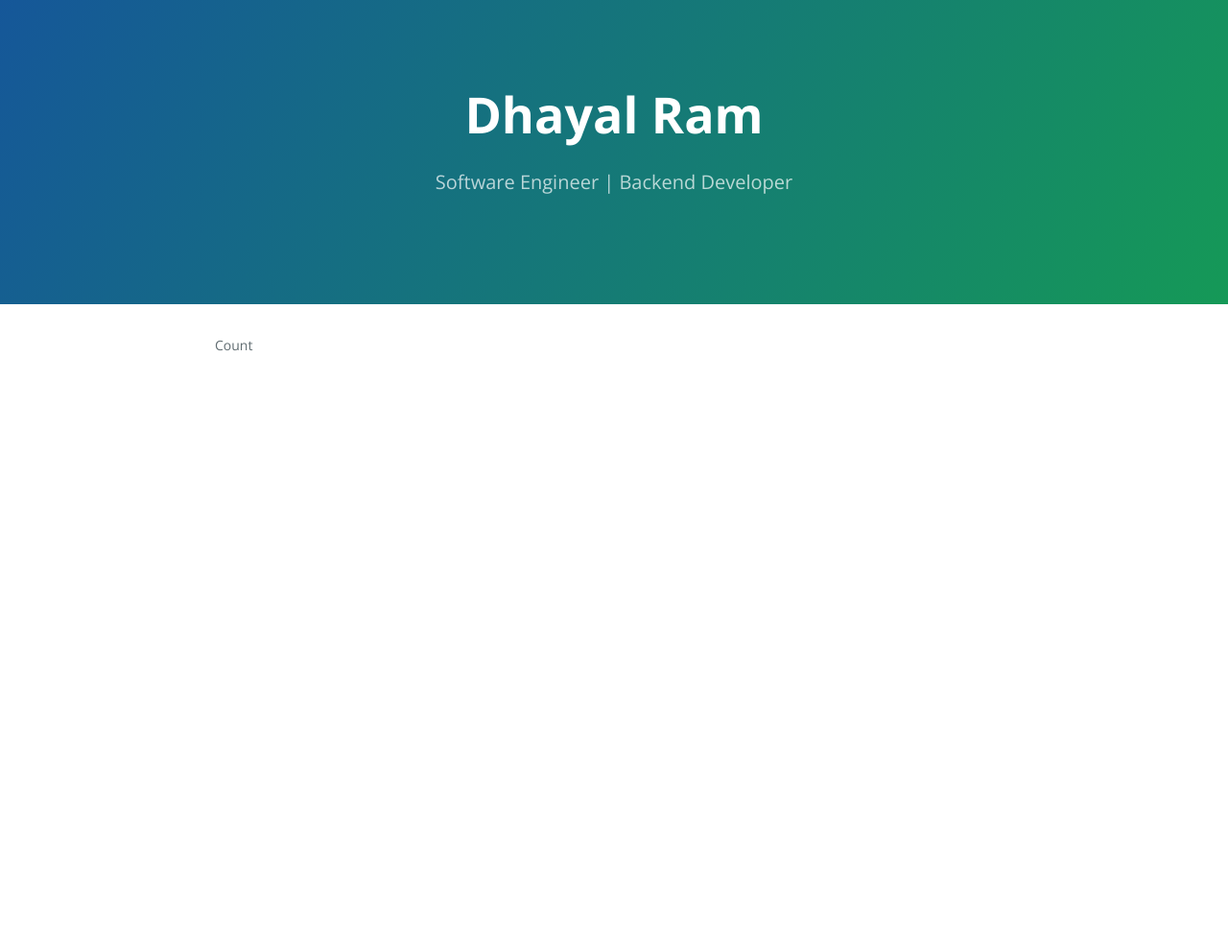
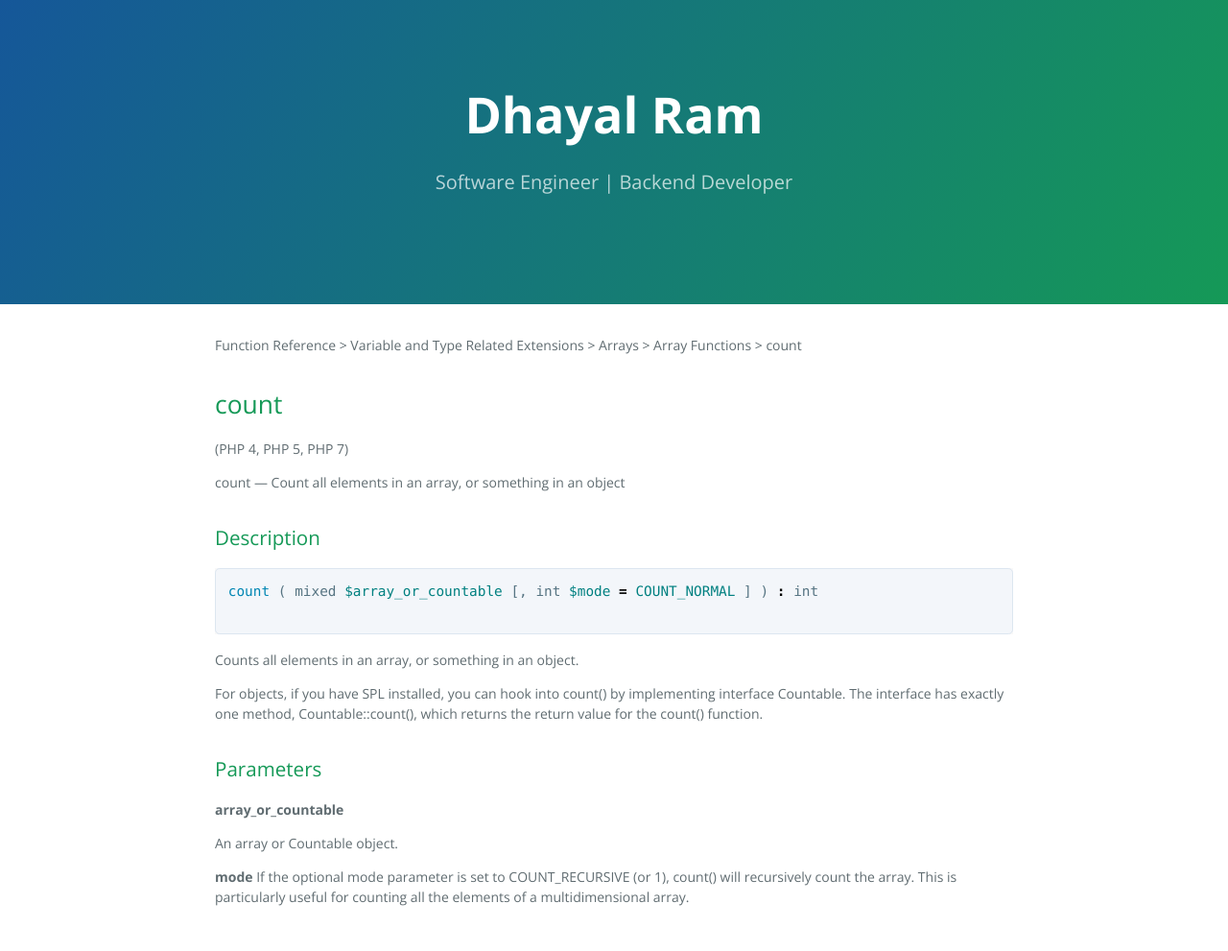
Before and after one commit to dhayalramk/dhayalramk.github.io, a Jekyll site: the page built from PHP/FuncationReference/VariableAndTypeRelatedExtensions/Arrays/ArrayFunctions/count.md, in a window 1280 px wide. Shown: the whole page at 96% size. Built offline with Jekyll 4.4.1, drawn with Linux system fonts in a browser that asks for light colours; our own code applies the rules of GitHub Pages for plain Markdown files; before the commit the page ends 900 px from its top, so only the background shows below that.

Commit message:
Adding default count desc

````diff
--- a/PHP/FuncationReference/VariableAndTypeRelatedExtensions/Arrays/ArrayFunctions/count.md
+++ b/PHP/FuncationReference/VariableAndTypeRelatedExtensions/Arrays/ArrayFunctions/count.md
@@ -1 +1,27 @@
-Count
+Function Reference > Variable and Type Related Extensions > Arrays > Array Functions > count
+
+## count
+
+(PHP 4, PHP 5, PHP 7)
+
+count — Count all elements in an array, or something in an object
+
+### Description
+
+```php
+count ( mixed $array_or_countable [, int $mode = COUNT_NORMAL ] ) : int
+
+```
+
+Counts all elements in an array, or something in an object.
+
+For objects, if you have SPL installed, you can hook into count() by implementing interface Countable. The interface has exactly one method, Countable::count(), which returns the return value for the count() function.
+
+### Parameters
+
+**array_or_countable**
+
+An array or Countable object.
+
+**mode**
+If the optional mode parameter is set to COUNT_RECURSIVE (or 1), count() will recursively count the array. This is particularly useful for counting all the elements of a multidimensional array.
````
Also changed, not shown: PHP/index.md (+6 -0 lines).
